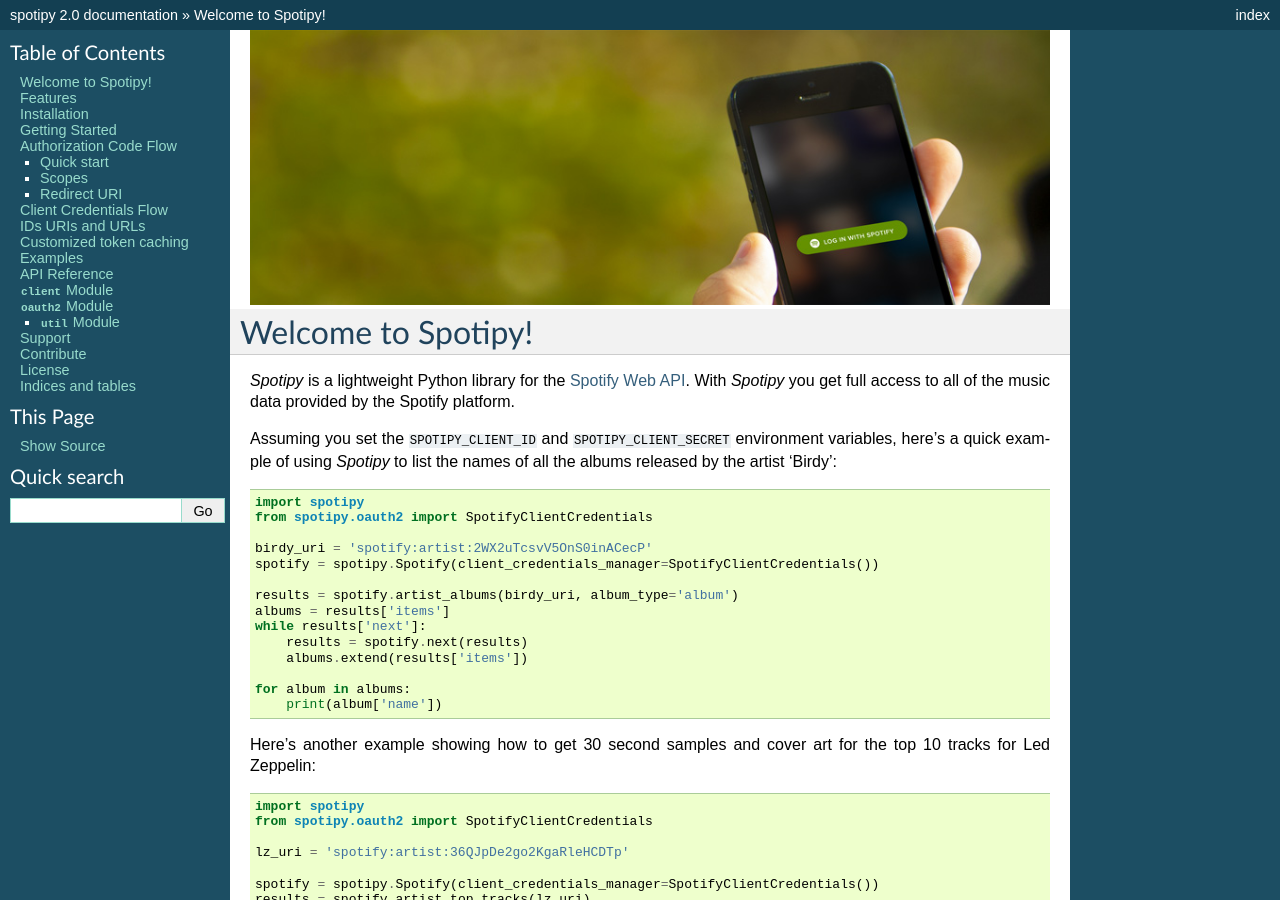
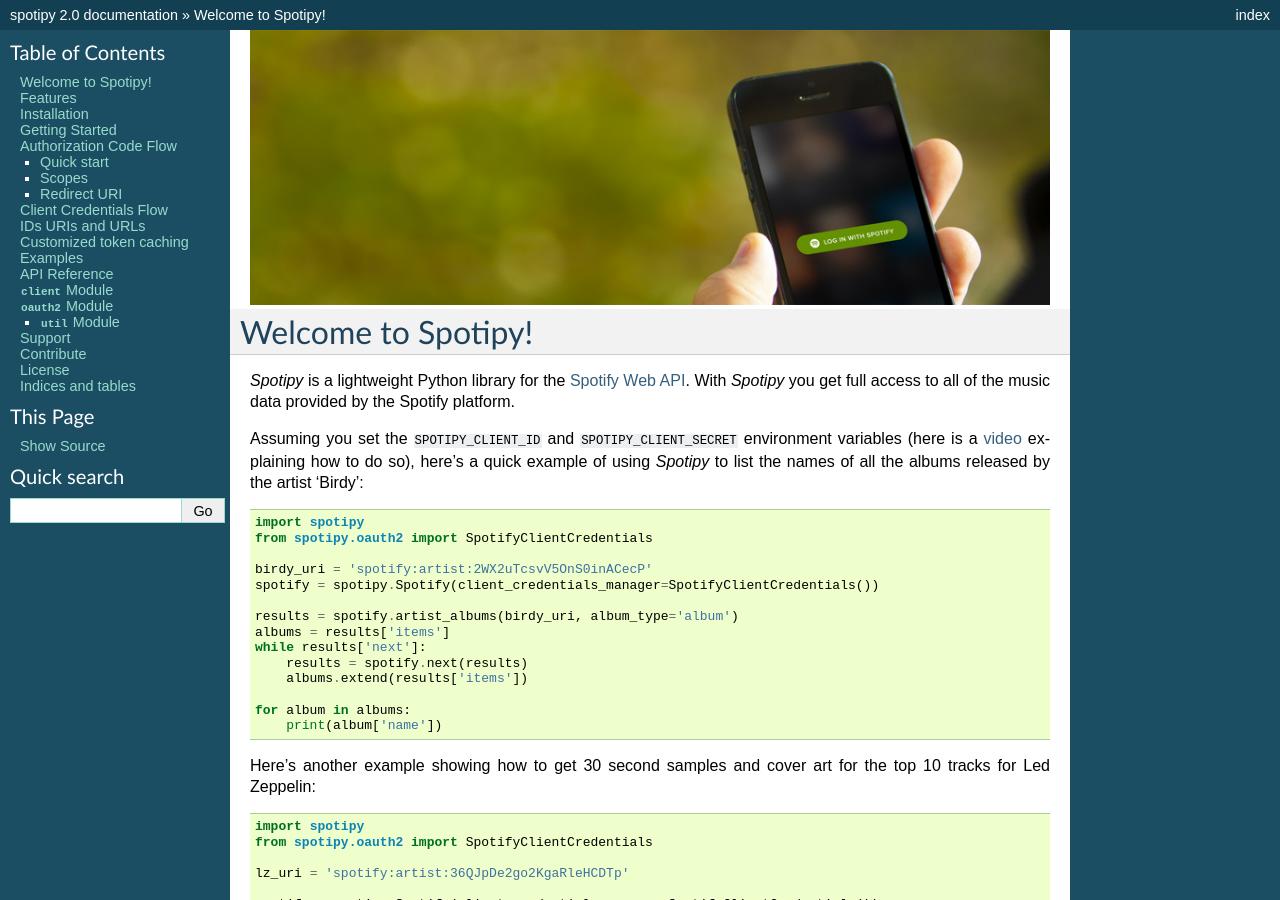
Before and after one commit to spotipy-dev/spotipy, a Sphinx documentation site: the page built from docs/index.rst, in a window 1280 px wide and 900 px high. Built offline with Sphinx 7.4.7, drawn with Linux system fonts in a browser that asks for light colours.

Commit message:
Update index.rst
For a final assignment in a class, I've created a How-To video that showcases how to get setup with API credentials, Redirect URIs, and Spotify Developer Accounts, all of which are necessary prerequisites to using the Spotipy library.

I wanted to do this because, in my past experience, the most frustrating thing about working with APIs and libraries is authentication. Spotipy does a nice job of wrapping some of this and making it easier on the developer, but it still takes some setup before successful use.

Specifically, my video goes through the following:
* Installing Spotipy
* Setting up a Spotify Developer Account
* Configuring the Redirect URI
* Getting the Client Secret and Public Keys
* Setting the envars for use with Spotipy
* Running a sample piece of code from Spotipy to show that things are setup properly

```diff
--- a/docs/index.rst
+++ b/docs/index.rst
@@ -9,7 +9,7 @@
 you get full access to all of the music data provided by the Spotify platform.
 
 Assuming you set the ``SPOTIPY_CLIENT_ID`` and ``SPOTIPY_CLIENT_SECRET``
-environment variables, here's a quick example of using *Spotipy* to list the
+environment variables (here is a `video <https://youtu.be/3RGm4jALukM>`_ explaining how to do so), here's a quick example of using *Spotipy* to list the
 names of all the albums released by the artist 'Birdy'::
 
     import spotipy
```
